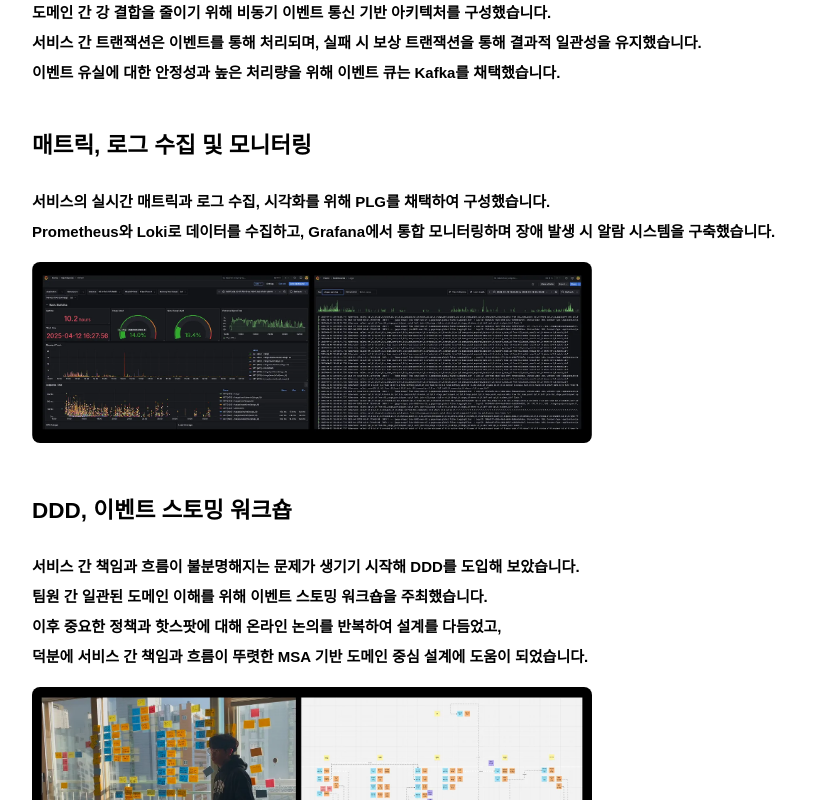
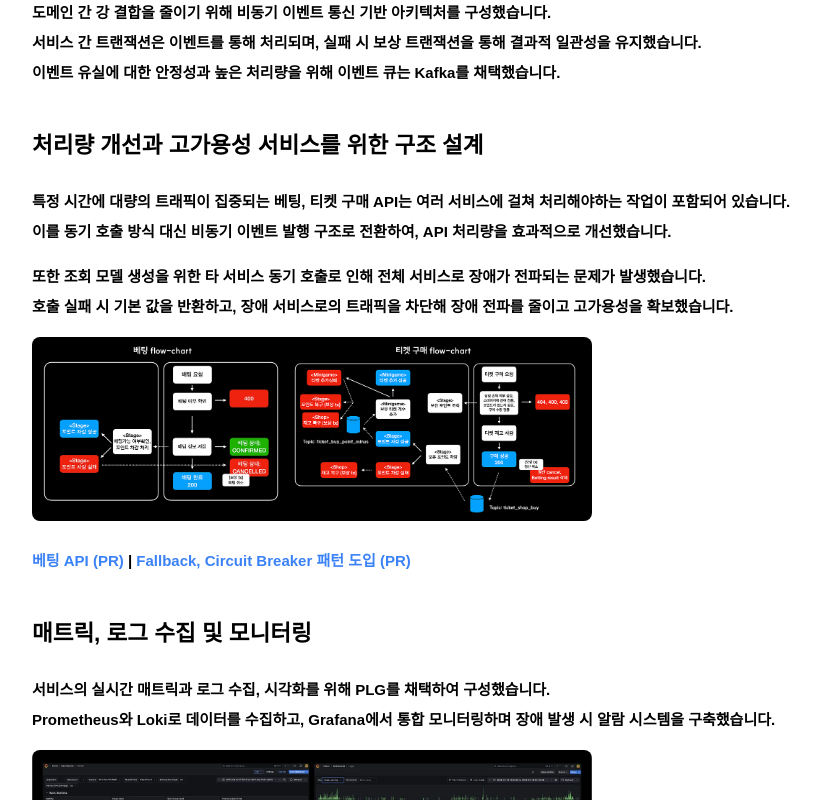
Before and after one commit to vumrra/mdx-resume, a React (Vite) app: page / in a window 1280 px wide. Shown: the part 1480-2280 px from the top of the page, without its empty margins (208-1028 px from the left). Built offline with nearby package versions, Linux system fonts and the light colour scheme; a web font is replaced by a local one.

Commit message:
add content

```diff
--- a/src/resume.mdx
+++ b/src/resume.mdx
@@ -68,6 +68,33 @@ V3 - 랭킹 조회 API의 성능 향상을 위해 <span class="bold">커버링
 도메인 간 강 결합을 줄이기 위해 비동기 이벤트 통신 기반 아키텍처를 구성했습니다.
 서비스 간 트랜잭션은 이벤트를 통해 처리되며, 실패 시 보상 트랜잭션을 통해 결과적 일관성을 유지했습니다.
 이벤트 유실에 대한 안정성과 높은 처리량을 위해 이벤트 큐는 Kafka를 채택했습니다.
+
+</p>
+
+<p class="content">
+
+## 처리량 개선과 고가용성 서비스를 위한 구조 설계
+
+특정 시간에 대량의 트래픽이 집중되는 베팅, 티켓 구매 API는 여러 서비스에 걸쳐 처리해야하는 작업이 포함되어 있습니다.
+이를 동기 호출 방식 대신 비동기 이벤트 발행 구조로 전환하여, API 처리량을 효과적으로 개선했습니다.
+
+또한 조회 모델 생성을 위한 타 서비스 동기 호출로 인해 전체 서비스로 장애가 전파되는 문제가 발생했습니다.
+호출 실패 시 기본 값을 반환하고, 장애 서비스로의 트래픽을 차단해 장애 전파를 줄이고 고가용성을 확보했습니다.
+
+<label class="modal-trigger img">
+  <input type="checkbox" class="modal-toggle" hidden />
+  <img src="/gogo-flow-chart.png" alt="gogo-flow-chart-img" class="thumbnail-img img" />
+
+  <div class="modal-backdrop">
+    <img
+      src="/gogo-flow-chart.png"
+      alt="gogo-flow-chart-img-large"
+      class="modal-img"
+    />
+  </div>
+</label>
+
+[베팅 API (PR)](https://github.com/team-gogo/gogo-betting/pull/2) | [Fallback, Circuit Breaker 패턴 도입 (PR)](https://github.com/team-gogo/gogo-stage/pull/171)
 
 </p>
 
```
Also changed, not shown: public/gogo-flow-chart.png (added).
